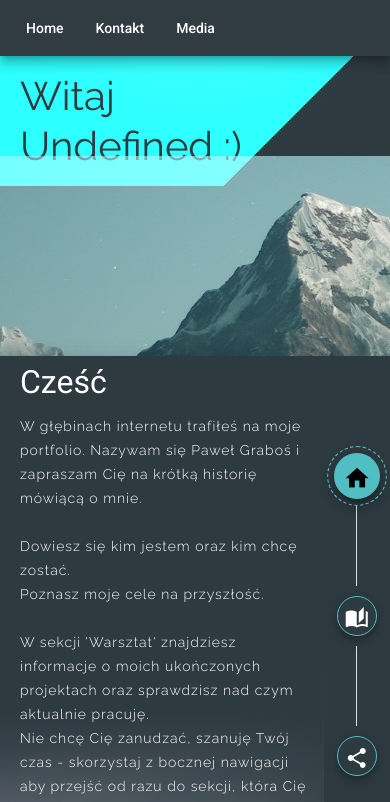
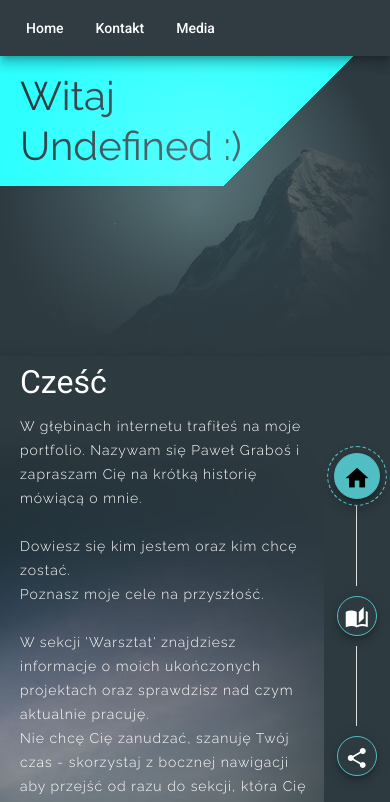
Before and after one commit to pawelg38/portfolio_v2, an Angular app: page /home in a window 390 px wide. Shown: the top 802 px of the page. Built offline with nearby package versions, Linux system fonts and the light colour scheme.

Commit message:
Responsive fixes

```diff
--- a/src/app/app.component.scss
+++ b/src/app/app.component.scss
@@ -35,15 +35,17 @@
         //radial-gradient(circle, rgba(45,58,64,0.2) 0%, rgba(45,58,64,1) 100%),
         //linear-gradient(270deg, rgba(45,58,64,1) 50%, rgba(45,58,64,0) 100%),
         //linear-gradient(0deg, rgba(45,58,64,1) 0%, rgba(45,58,64,0) 60%),
-        linear-gradient(180deg, rgba(45,58,64,1) 50%, rgba(0, 0, 0, 0) 80%),
+        //linear-gradient(180deg, rgba(45,58,64,1) 50%, rgba(0, 0, 0, 0) 80%),
+        //url('../assets/img/bg2.jpg');
+        //url('../assets/img/images_work/bg2_oryg.jpg');
         url('../assets/img/bg2.jpg');
     //background-size: 50% 150%;
     //background-position-y: -100%;
     background-repeat: no-repeat;
     background-position-x: left;
     //border: 1px solid red;
-    background-attachment: fixed;
-    background-position-y: bottom;
+    //background-attachment: fixed;
+    background-position-y: center;
 }
 .slidesController {
     width: 80px;
--- a/src/app/hello-section/hello-section.component.html
+++ b/src/app/hello-section/hello-section.component.html
@@ -1,4 +1,4 @@
-<div (click)="test()" class="cContainer">
+<div class="cContainer">
     <div class="mainText">
         <div class="backgroundMask">
             <div class="text text-part1">{{textPart1}}</div>
--- a/src/app/hello-section/hello-section.component.scss
+++ b/src/app/hello-section/hello-section.component.scss
@@ -31,13 +31,20 @@
         radial-gradient(circle, rgba(45,58,64,0.2) 0%, rgba(45,58,64,1) 70%),
         linear-gradient(0deg, rgba(45,58,64,1) 0%, rgba(45,58,64,0) 100%),
         url("../../assets/img/bg1.jpg");
-        background-position-y: -244px;
+        //background-position-y: 0px;
     }
 }
 @media (max-width: 425px) {
     .cContainer {
-        background-position-y: -200px;
+        background-image:
+        radial-gradient(circle, rgba(45,58,64,0.2) 0%, rgba(45,58,64,1) 80%),
+        linear-gradient(180deg, rgba(45,58,64,0) 0px, rgba(45,58,64,1) 356px),
+        url("../../assets/img/bg1.jpg");
+        //background-position-y: -200px;
         background-position-x: 47%;
+        background-attachment: fixed;
+        //overflow: hidden;
+        //background-repeat: repeat;
     }
 }
 .mainText {
```
Also changed, not shown: src/assets/img/bg1.jpg.
